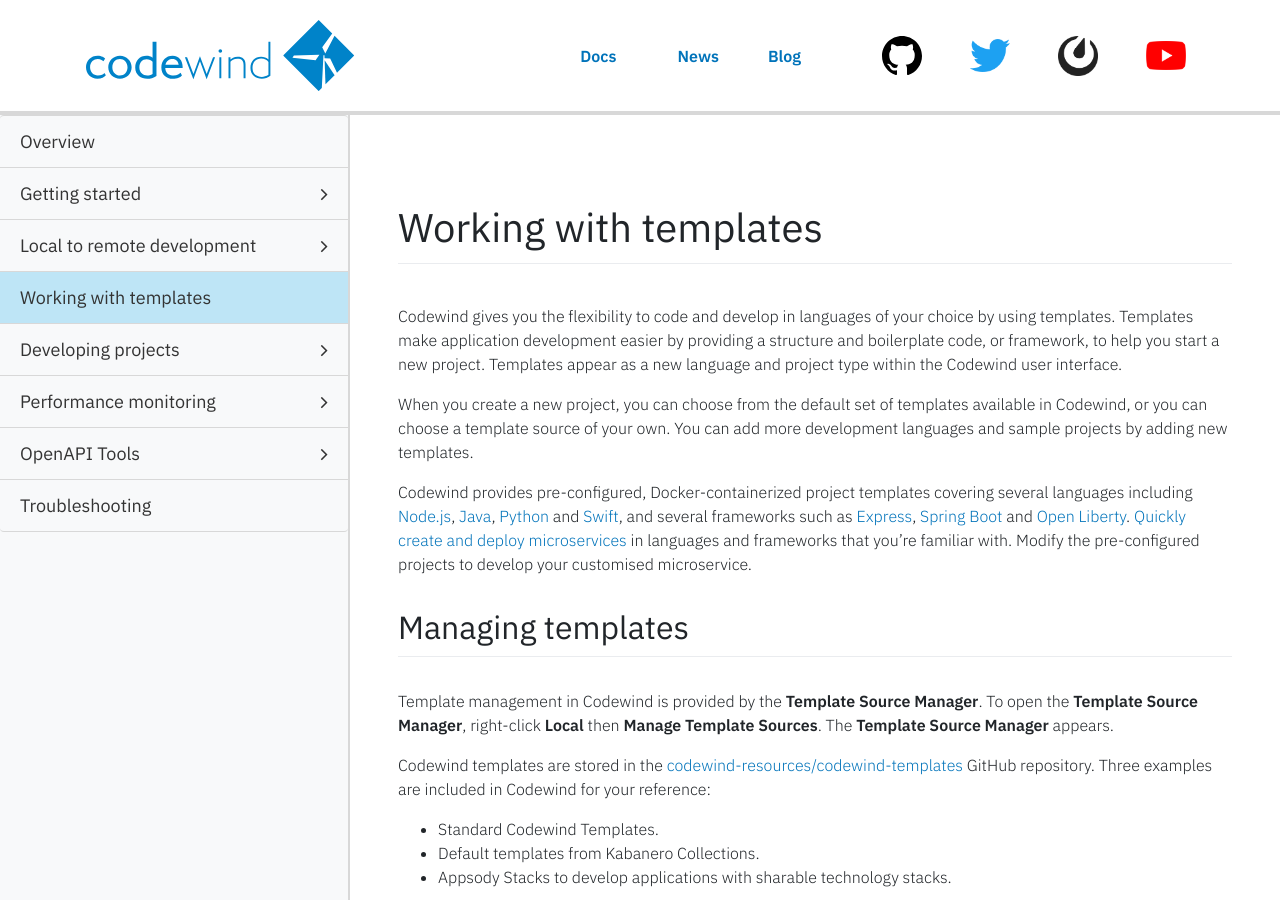
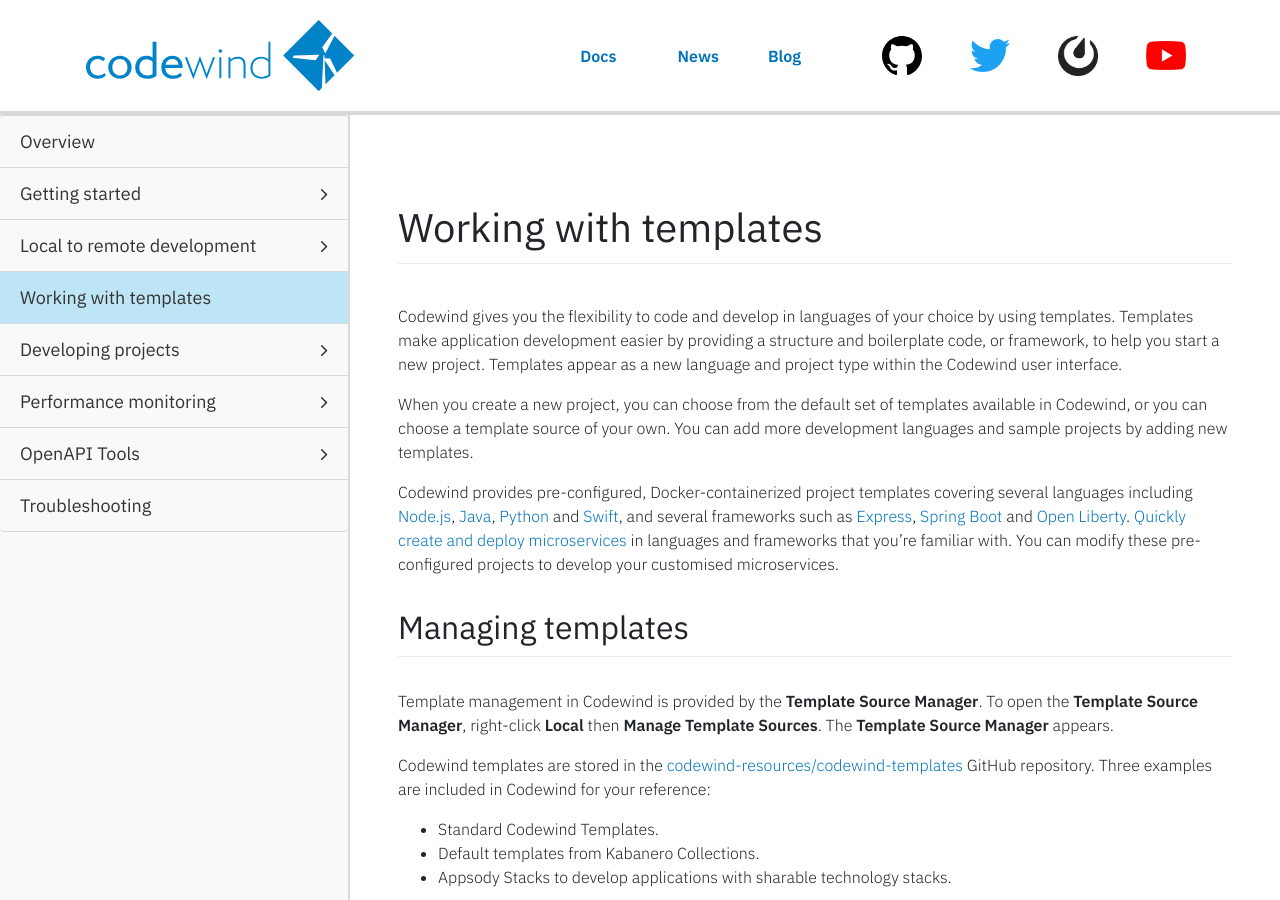
Before and after one commit to eclipse-archived/codewind-docs, a Jekyll site: the page built from docs/_documentations/workingwithtemplates.md, in a window 1280 px wide and 900 px high. Built offline with Jekyll 4.4.1, drawn with Linux system fonts in a browser that asks for light colours; nearby versions of some CDN libraries; comment, search, counter and statistics services are not loaded.

Commit message:
Edit
Signed-off-by: micgibso <MICGIBSO@uk.ibm.com>

```diff
--- a/docs/_documentations/workingwithtemplates.md
+++ b/docs/_documentations/workingwithtemplates.md
@@ -16,7 +16,7 @@ Codewind gives you the flexibility to code and develop in languages of your choi
 
 When you create a new project, you can choose from the default set of templates available in Codewind, or you can choose a template source of your own. You can add more development languages and sample projects by adding new templates.
 
-Codewind provides pre-configured, Docker-containerized project templates covering several languages including [Node.js](https://nodejs.dev/), [Java](https://www.java.com/), [Python](https://www.python.org/) and [Swift](https://swift.org/), and several frameworks such as [Express](https://expressjs.com/), [Spring Boot](https://spring.io/projects/spring-boot) and [Open Liberty](https://openliberty.io/). [Quickly create and deploy microservices](https://www.youtube.com/watch?v=zKMggp10gq4&t=12s) in languages and frameworks that you're familiar with. Modify the pre-configured projects to develop your customised microservice.
+Codewind provides pre-configured, Docker-containerized project templates covering several languages including [Node.js](https://nodejs.dev/), [Java](https://www.java.com/), [Python](https://www.python.org/) and [Swift](https://swift.org/), and several frameworks such as [Express](https://expressjs.com/), [Spring Boot](https://spring.io/projects/spring-boot) and [Open Liberty](https://openliberty.io/). [Quickly create and deploy microservices](https://www.youtube.com/watch?v=zKMggp10gq4&t=12s) in languages and frameworks that you're familiar with. You can modify these pre-configured projects to develop your customised microservices.
 
 ## Managing templates
 
```
